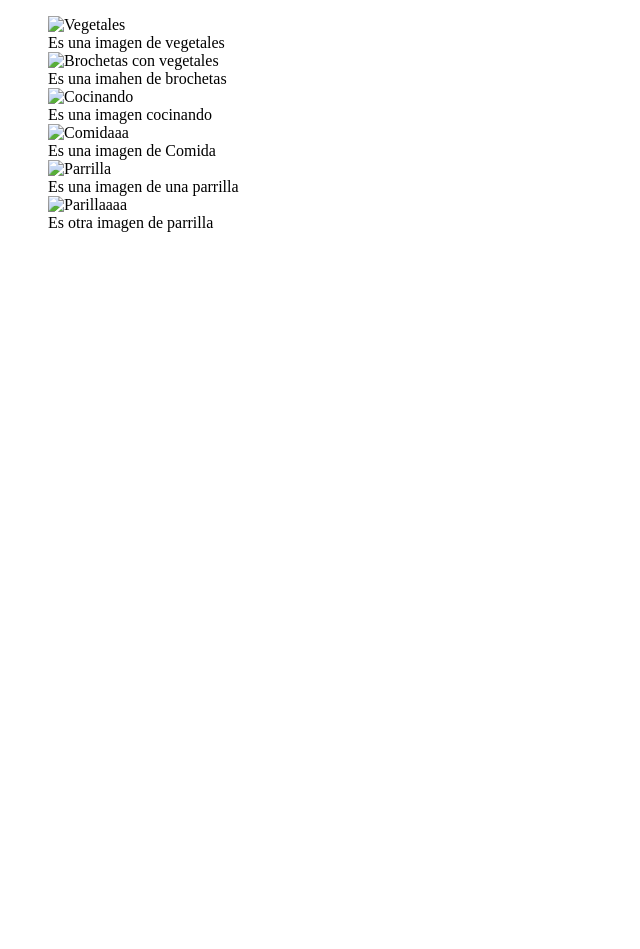
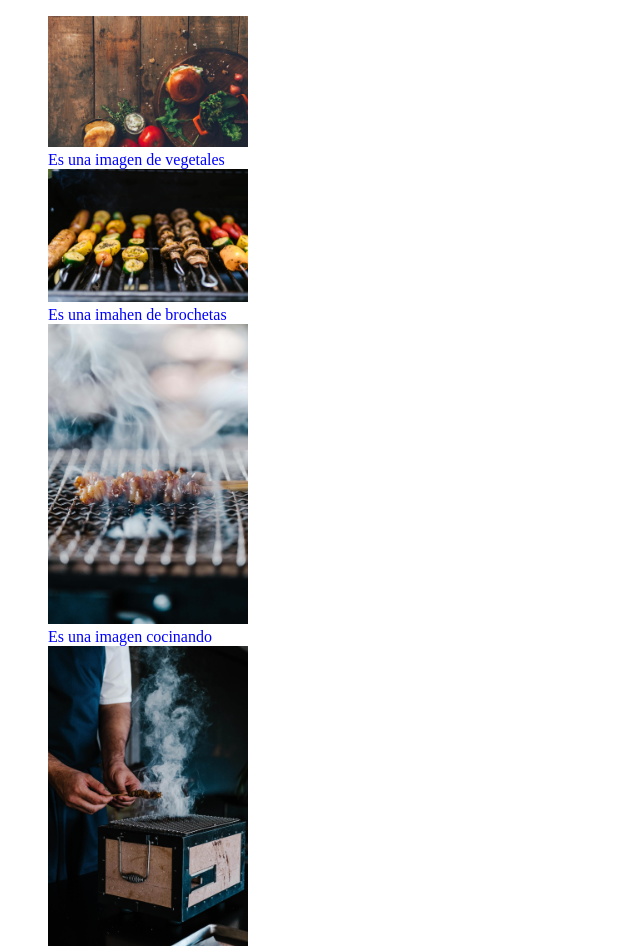
Before and after one commit to GrisQC/Pagina-Web, a plain HTML site: page Estructura/claseIndex/index.html in a window 1280 px wide. Shown: the top 949 px of the page, without its empty margins (0-640 px from the left). Before the commit the page ends 800 px from the top, so only its background shows below. Drawn offline with Linux system fonts and the light colour scheme.

Commit message:
Avance clase 22 - Como seleccionar un elemento y agregarle un estilo

```diff
--- a/Estructura/claseIndex/index.html
+++ b/Estructura/claseIndex/index.html
@@ -4,28 +4,29 @@
     <meta charset="UTF-8">
     <meta http-equiv="X-UA-Compatible" content="IE=edge">
     <meta name="viewport" content="width=device-width, initial-scale=1.0">
-    <title>Document</title>
+    <title>Lista de Mercado</title>
+    <link rel="stylesheet" href="../css/style.css">
 </head>
 <body>
     <main>
         <section>
             <figure>
-                <img src="./claseImg/pics/Veggies1.jpg" alt="Vegetales">
+                <img src="../claseImg/pics/Veggies1.jpg" alt="Vegetales">
                 <figcaption>Es una imagen de vegetales</figcaption>
 
-                <img src="./claseImg/pics/Veggies.jpg" alt="Brochetas con vegetales">
+                <img src="../claseImg/pics/Veggies.jpg" alt="Brochetas con vegetales">
                 <figcaption>Es una imahen de brochetas</figcaption>
 
-                <img src="./claseImg/pics/Hum.jpg" alt="Cocinando">
+                <img src="../claseImg/pics/Hum.jpg" alt="Cocinando">
                 <figcaption>Es una imagen cocinando</figcaption>
 
-                <img src="./claseImg/pics/Han.jpg" alt="Comidaaa">
+                <img src="../claseImg/pics/Han.jpg" alt="Comidaaa">
                 <figcaption>Es una imagen de Comida</figcaption>
 
-                <img src="./claseImg/pics/P&B.jpg" alt="Parrilla">
+                <img src="../claseImg/pics/P&B.jpg" alt="Parrilla">
                 <figcaption>Es una imagen de una parrilla</figcaption>
 
-                <img src="./claseImg/pics/Parri.jpg" alt="Parillaaaa">
+                <img src="../claseImg/pics/Parri.jpg" alt="Parillaaaa">
                 <figcaption>Es otra imagen de parrilla</figcaption>
             </figure>
         </section>
--- /dev/null
+++ b/Estructura/css/style.css
@@ -0,0 +1,10 @@
+img{
+    max-width: 200px;
+    align-content: center;
+    border: 1;
+    border-color: brown;
+}
+figcaption{
+    color: blue;
+    font-size: medium;
+}
```
Also changed, not shown: css/claseCss/index.html (added, +27 -0 lines), css/claseCss/style.css (added, +17 -0 lines).
